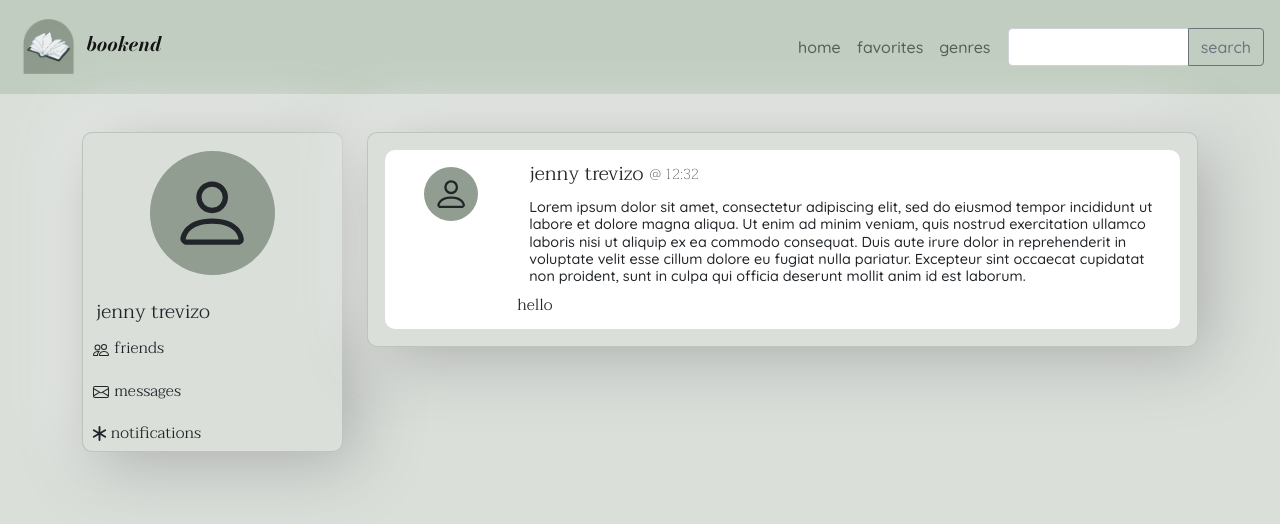
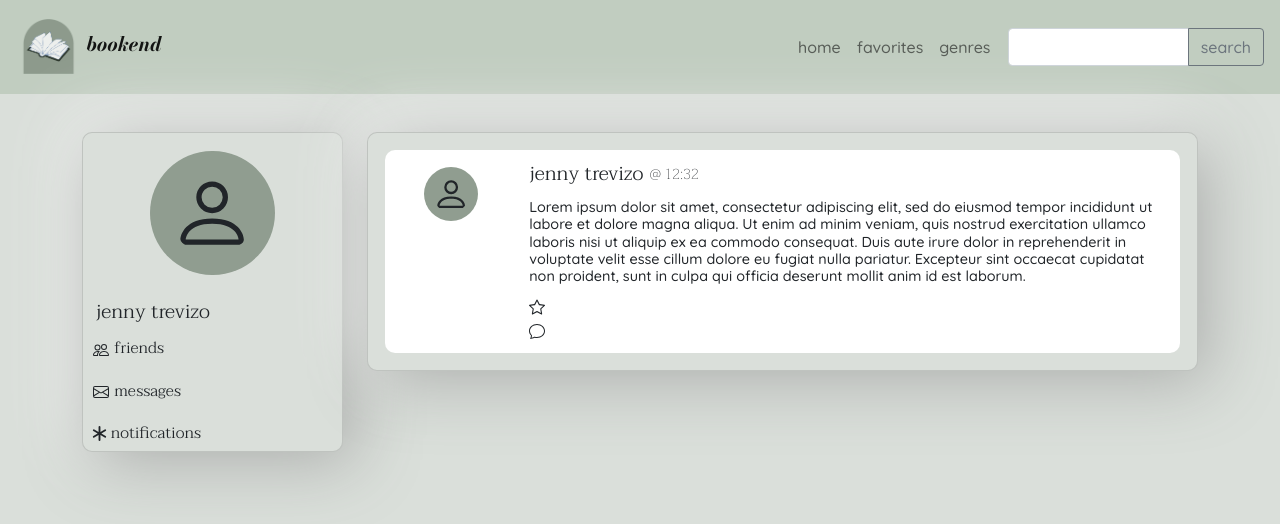
Before and after one commit to jtrevz/bookend, a React (Create React App) app in the folder client/: page /home in a window 1280 px wide. Shown: the top 524 px of the page. Built offline with nearby package versions, Linux system fonts and the light colour scheme.

Commit message:
interactions

```diff
--- a/client/src/components/Post.js
+++ b/client/src/components/Post.js
@@ -3,6 +3,8 @@ import Card from "react-bootstrap/Card";
 import Row from "react-bootstrap/Row";
 import Col from "react-bootstrap/Col";
 import UserImg from "./img/UserImg";
+import Star from "./img/Star";
+import CommImg from "./img/CommImg";
 import "./styles/Post.css";
 
 function Post() {
@@ -23,9 +25,6 @@ function Post() {
                     </Card.Title>
                     <Card.Text className="postTimeStamp">@ 12:32</Card.Text>
                   </Col>
-                  {/* <Col>
-                    <Card.Text>12:32</Card.Text>
-                  </Col> */}
                 </Row>
                 <Row>
                   <Card.Title className="postText">
@@ -39,7 +38,10 @@ function Post() {
                     deserunt mollit anim id est laborum.
                   </Card.Title>
                 </Row>
-                <Row>hello</Row>
+                <Row>
+                  <Star />
+                  <CommImg />
+                </Row>
               </Card>
             </Col>
           </Row>
--- /dev/null
+++ b/client/src/components/img/CommImg.js
@@ -0,0 +1,20 @@
+import React from "react";
+
+function CommImg() {
+  return (
+    <div className="interactions">
+      <svg
+        xmlns="http://www.w3.org/2000/svg"
+        width="16"
+        height="16"
+        fill="currentColor"
+        className="bi bi-chat"
+        viewBox="0 0 16 16"
+      >
+        <path d="M2.678 11.894a1 1 0 0 1 .287.801 10.97 10.97 0 0 1-.398 2c1.395-.323 2.247-.697 2.634-.893a1 1 0 0 1 .71-.074A8.06 8.06 0 0 0 8 14c3.996 0 7-2.807 7-6 0-3.192-3.004-6-7-6S1 4.808 1 8c0 1.468.617 2.83 1.678 3.894zm-.493 3.905a21.682 21.682 0 0 1-.713.129c-.2.032-.352-.176-.273-.362a9.68 9.68 0 0 0 .244-.637l.003-.01c.248-.72.45-1.548.524-2.319C.743 11.37 0 9.76 0 8c0-3.866 3.582-7 8-7s8 3.134 8 7-3.582 7-8 7a9.06 9.06 0 0 1-2.347-.306c-.52.263-1.639.742-3.468 1.105z" />
+      </svg>
+    </div>
+  );
+}
+
+export default CommImg;
--- /dev/null
+++ b/client/src/components/img/Star.js
@@ -0,0 +1,20 @@
+import React from "react";
+
+function Star() {
+  return (
+    <div className="interactions">
+      <svg
+        xmlns="http://www.w3.org/2000/svg"
+        width="16"
+        height="16"
+        fill="currentColor"
+        className="bi bi-star "
+        viewBox="0 0 16 16"
+      >
+        <path d="M2.866 14.85c-.078.444.36.791.746.593l4.39-2.256 4.389 2.256c.386.198.824-.149.746-.592l-.83-4.73 3.522-3.356c.33-.314.16-.888-.282-.95l-4.898-.696L8.465.792a.513.513 0 0 0-.927 0L5.354 5.12l-4.898.696c-.441.062-.612.636-.283.95l3.523 3.356-.83 4.73zm4.905-2.767-3.686 1.894.694-3.957a.565.565 0 0 0-.163-.505L1.71 6.745l4.052-.576a.525.525 0 0 0 .393-.288L8 2.223l1.847 3.658a.525.525 0 0 0 .393.288l4.052.575-2.906 2.77a.565.565 0 0 0-.163.506l.694 3.957-3.686-1.894a.503.503 0 0 0-.461 0z" />
+      </svg>
+    </div>
+  );
+}
+
+export default Star;
--- a/client/src/components/styles/Post.css
+++ b/client/src/components/styles/Post.css
@@ -2,6 +2,7 @@
   padding: 1.5%;
   background-color: white;
   border-radius: 10px;
+  margin: none;
 }
 
 .userImg {
@@ -33,3 +34,7 @@
   font-family: "Quicksand", sans-serif;
   font-size: 90%;
 }
+
+.interactions {
+  display: inline;
+}
```
Also changed, not shown: client/src/components/img/Heart.js (added, +20 -0 lines).
